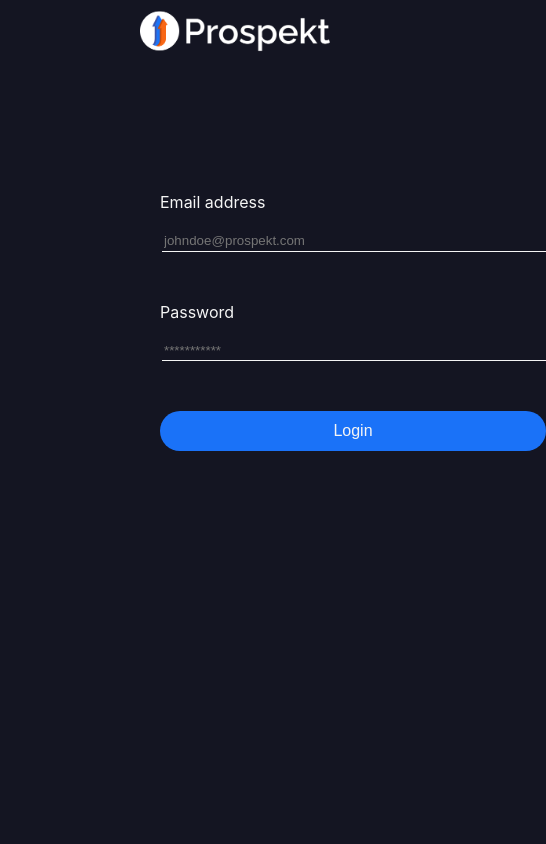
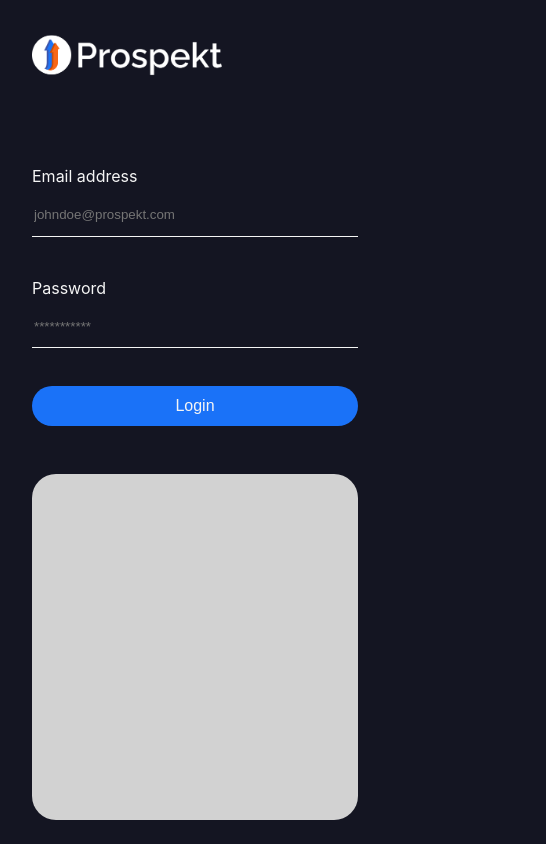
Before and after one commit to needforschool/prospekt-client, a Next.js app: page /signin in a window 390 px wide. Shown: the whole page, 546 px wide, since content can reach past the window. Built offline with nearby package versions, Linux system fonts and the light colour scheme.

Commit message:
📱 add responsive on sign in screen

```diff
--- a/src/screens/SignIn/index.tsx
+++ b/src/screens/SignIn/index.tsx
@@ -40,26 +40,35 @@ const SignIn: React.FC = () => {
 const Container = styled.div`
   display: flex;
   flex-direction: row;
-  background: #141522;
+  justify-content: space-between;
   height: 100vh;
-  padding: 0 15px;
-  color: #f5f5f5;
+  width: 1200px;
+  margin-right: auto;
+  margin-left: auto;
+  color: ${({ theme }) => theme.colors.greyscale3};
+  @media screen and (max-width: ${({ theme }) => theme.breakpoint.tablet}) {
+    flex-direction: column;
+    width: 100%;
+    height: 100%;
+    padding: 0 32px;
+  }
 `;
 
 const FormColumn = styled.div`
   display: flex;
-  flex: 1;
   flex-direction: column;
-  height: 100vh;
-  // background-color: blue;
-  padding-left: 5px;
+  height: calc(100% - 48px);
+  width: 386px;
+  padding: 24px 0;
+  @media screen and (max-width: ${({ theme }) => theme.breakpoint.tablet}) {
+    width: 100%;
+  }
 `;
 
 const ImageContainer = styled.div`
   width: 100%;
   display: flex;
   height: unset;
-  padding-left: 120px;
 `;
 
 const LogoImage = styled(Image)`
@@ -70,55 +79,59 @@ const LogoImage = styled(Image)`
 const Form = styled.form`
   display: flex;
   flex-direction: column;
-  width: fit-content;
-  margin-left: 120px;
   margin-top: 80px;
 `;
 
 const FormGroup = styled.div`
+  position: relative;
   display: flex;
   flex-direction: column;
-  margin-top: 50px;
-  // text-align: center;
+  :not(:first-child) {
+    margin-top: 53px;
+  }
+  :after {
+    content: "";
+    position: absolute;
+    bottom: -12px;
+    left: 0px;
+    width: 100%;
+    height: 1px;
+    background-color: ${({ theme }) => theme.colors.greyscale3};
+  }
 `;
 
-const Title = styled.label`
-  padding-left: 20px;
-`;
+const Title = styled.label``;
 
 const TextInput = styled.input`
   background-color: transparent;
   border: none;
-  border-bottom: 1px solid #f5f5f5;
-  margin-left: 22px;
   margin-top: 20px;
-  color: #d2d2d2;
+  color: ${({ theme }) => theme.colors.greyscale4};
   outline: none;
 `;
 
 const Submit = styled(Button)`
-  width: 386px;
+  width: 100%;
   height: 40px;
-  background-color: #1a72f8;
-  border-radius: 30px;
-  color: #f5f5f5;
-  font-size: 16px;
-  font-weight: 500;
-  text-align: center;
-  line-height: 30px;
   margin-top: 50px;
-  border: none;
-  cursor: pointer;
-  margin-left: 20px;
+  border-radius: 20px;
 `;
 
 const ImageColumn = styled.div`
+  position: relative;
   display: flex;
-  flex: 1;
   flex-direction: column;
-  height: 100vh;
-  background-color: pink;
-  position: relative;
+  height: calc(100vh - 48px);
+  width: 692px;
+  margin: 24px 0;
+  border-radius: 24px;
+  background-color: ${({ theme }) => theme.colors.greyscale4};
+  object-fit: cover;
+  object-position: 50% 50%;
+  @media screen and (max-width: ${({ theme }) => theme.breakpoint.tablet}) {
+    width: 100%;
+    height: 80%;
+  }
 `;
 
 export default SignIn;
```
